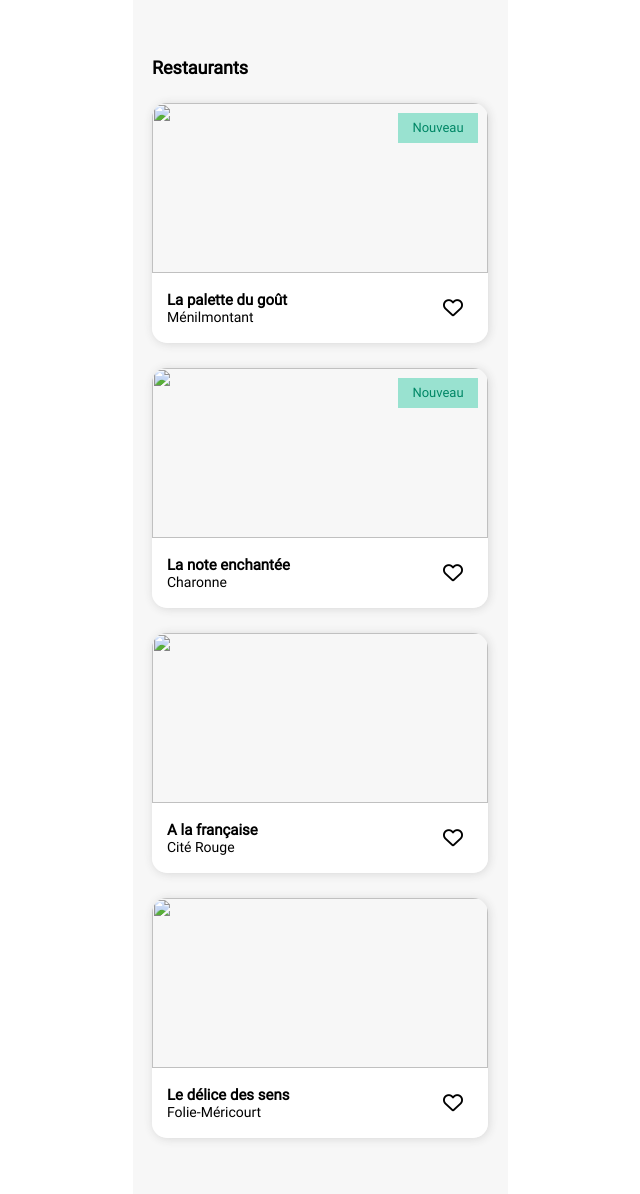
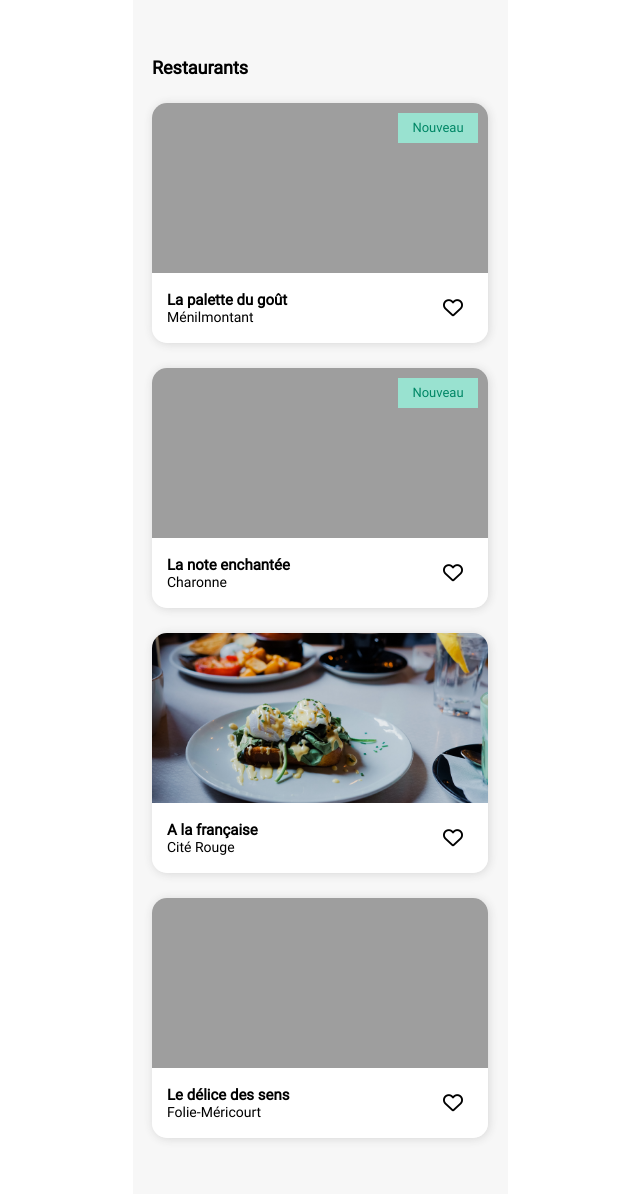
Before and after one commit to Abdel-Malik13/projet-ohmyfood, a website: page index.html in a window 1280 px wide. Shown: the part 757-1951 px from the top of the page, without its empty margins (320-960 px from the left). Drawn offline with nearby package versions, Linux system fonts and the light colour scheme; files that its build step writes are made by us from their sources; the site is published under a folder, as on GitHub Pages, so addresses that start at the root find nothing.

Commit message:
change url of images

```diff
--- a/index.html
+++ b/index.html
@@ -34,7 +34,7 @@
 
         <a href="#"><div class="card-restaurant">
             <div class="img-container">
-                <img class="img-card" src="/images/restaurants/jay-wennington-N_Y88TWmGwA-unsplash.jpg" alt="">
+                <img class="img-card" src="images/restaurants/jay-wennington-N_Y88TWmGwA-unsplash.jpg" alt="">
                 <div class="label-new">Nouveau</div>
             </div>
             <div class="text-container">
@@ -50,7 +50,7 @@
 
         <a href="#"><div class="card-restaurant">
             <div class="img-container">
-                <img class="img-card" src="/images/restaurants/stil-u2Lp8tXIcjw-unsplash.jpg" alt="">
+                <img class="img-card" src="images/restaurants/stil-u2Lp8tXIcjw-unsplash.jpg" alt="">
                 <div class="label-new">Nouveau</div>
             </div>
             <div class="text-container">
@@ -66,7 +66,7 @@
 
         <a href="#"><div class="card-restaurant">
             <div class="img-container">
-                <img class="img-card" src="/images/restaurants/toa-heftiba-DQKerTsQwi0-unsplash.jpg" alt="">
+                <img class="img-card" src="images/restaurants/toa-heftiba-DQKerTsQwi0-unsplash.jpg" alt="">
             </div>
             <div class="text-container">
                 <div class="text">
@@ -81,7 +81,7 @@
 
         <a href="#"><div class="card-restaurant">
             <div class="img-container">
-                <img class="img-card" src="/images/restaurants/louis-hansel-shotsoflouis-qNBGVyOCY8Q-unsplash.jpg" alt="">
+                <img class="img-card" src="images/restaurants/louis-hansel-shotsoflouis-qNBGVyOCY8Q-unsplash.jpg" alt="">
             </div>
             <div class="text-container">
                 <div class="text">
```
